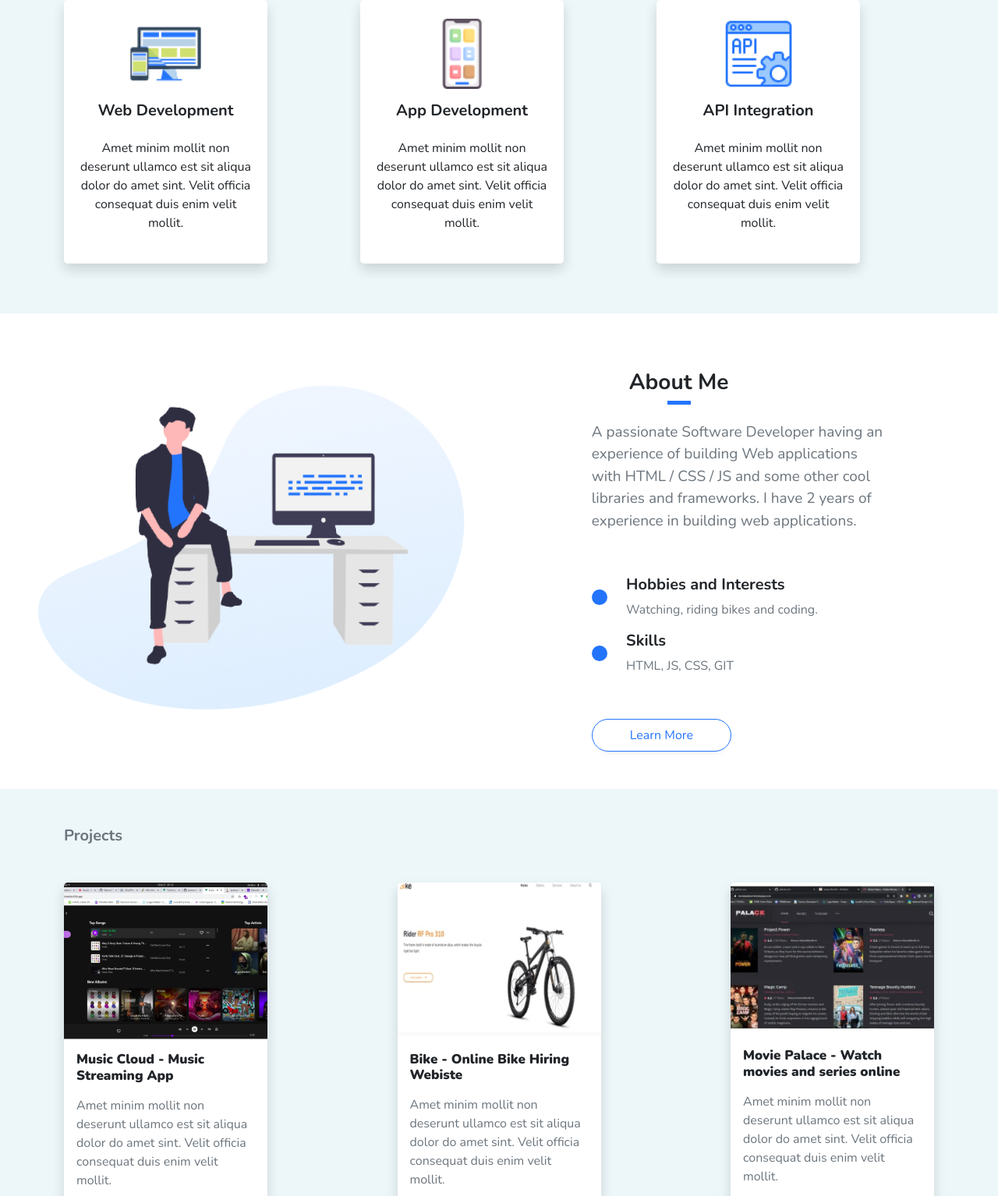
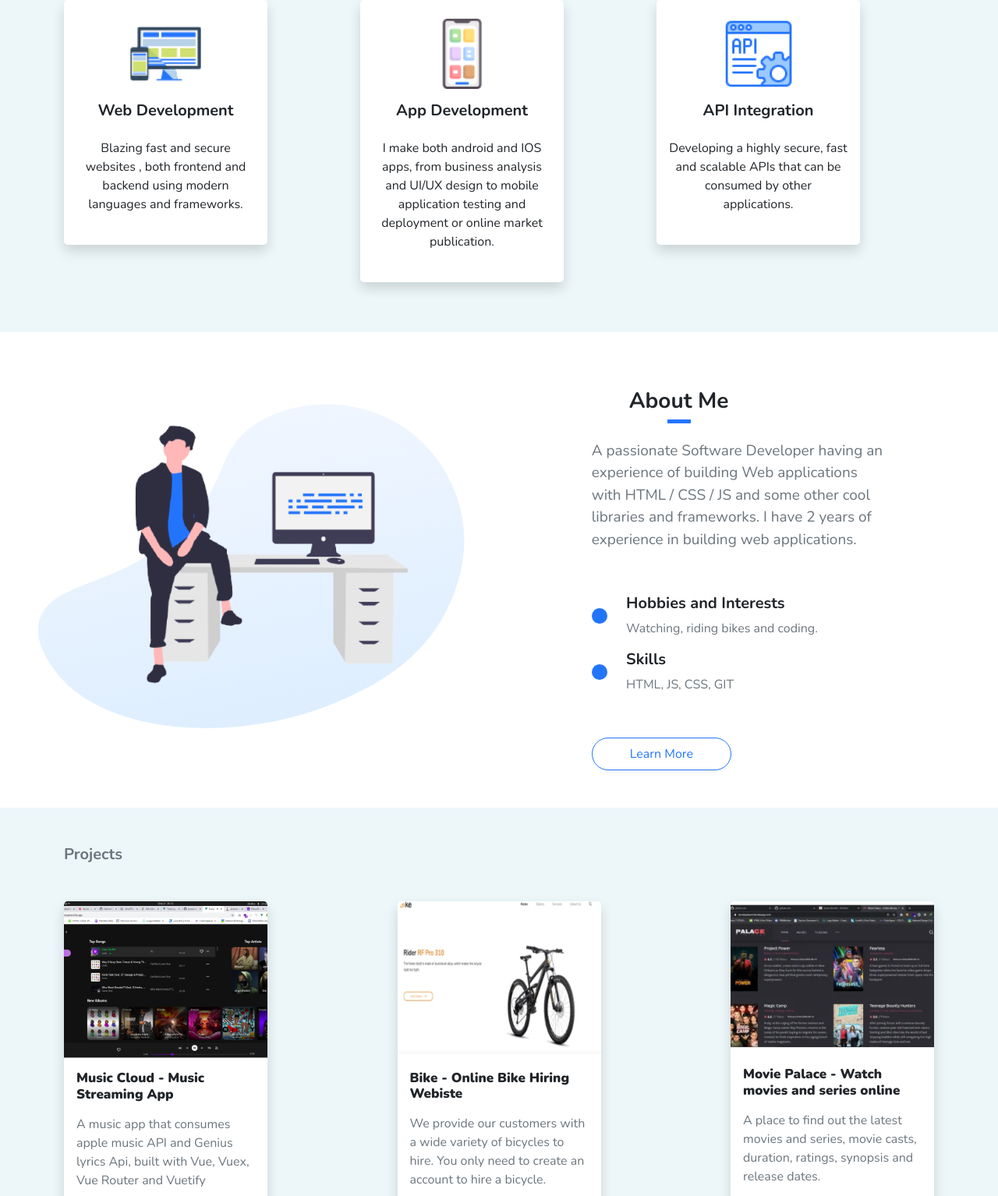
Before and after one commit to james-muriithi/portfolio, a plain HTML site: page index.html in a window 1280 px wide. Shown: the part 896-2430 px from the top of the page at 78% size. Drawn offline with nearby package versions, Linux system fonts and the light colour scheme.

Commit message:
removed dummy data

```diff
--- a/css/style.css
+++ b/css/style.css
@@ -54,6 +54,11 @@ body, html {
     width: 35px;
 }
 
+@media screen and (max-width: 370px) {
+    .social-icons{
+        padding-bottom: 30px;
+    }
+}
 /* services section */
 
 #projects, #services {
--- a/index.html
+++ b/index.html
@@ -66,8 +66,9 @@
                     <div class="col-md-5 col-sm-6">
                         <h1 class="fw-bold title fs-1">Hello 👋 I'm <span class="fw-bolder">James Muriithi</span></h1>
                         <p class="pt-4 description fs-5">
-                            Amet minim mollit non deserunt ullamco est sit aliqua dolor do amet sint. Velit officia
-                            consequat duis enim velit mollit. Exercitation veniam consequat sunt nostrud amet. </p>
+                            I'm a web developer from Nairobi, Kenya. I focus on front-end web development to bring the
+                            best experience to your users. If you need a web developer get in touch with me.
+                        </p>
                         <div class="pt-2 pt-md-5 mt-0 mt-md-5">
                             <button class="btn btn-hire border-1 rounded-pill me-4 px-5 py-2 d-block d-sm-inline mb-3">
                                 Hire Me
@@ -117,8 +118,8 @@
                             <img src="./images/web-design 1.png" alt="" class="service-img img-fluid">
                             <h1 class="fs-5 fw-bold py-3">Web Development</h1>
                             <p class="px-4 px-md-3">
-                                Amet minim mollit non deserunt ullamco est sit aliqua dolor do amet sint. Velit officia
-                                consequat duis enim velit mollit.
+                                Blazing fast and secure websites , both frontend and backend using modern languages and
+                                frameworks.
                             </p>
                         </div>
                     </div>
@@ -127,8 +128,8 @@
                             <img src="./images/app-devt.png" alt="" class="service-img img-fluid">
                             <h1 class="fs-5 fw-bold py-3">App Development</h1>
                             <p class="px-4 px-md-3">
-                                Amet minim mollit non deserunt ullamco est sit aliqua dolor do amet sint. Velit officia
-                                consequat duis enim velit mollit.
+                                I make both android and IOS apps, from business analysis and UI/UX design to mobile
+                                application testing and deployment or online market publication.
                             </p>
                         </div>
                     </div>
@@ -137,8 +138,8 @@
                             <img src="./images/api-devt.png" alt="" class="service-img img-fluid">
                             <h1 class="fs-5 fw-bold py-3">API Integration</h1>
                             <p class="px-4 px-md-3">
-                                Amet minim mollit non deserunt ullamco est sit aliqua dolor do amet sint. Velit officia
-                                consequat duis enim velit mollit.
+                                Developing a highly secure, fast and scalable APIs that can be consumed by other
+                                applications.
                             </p>
                         </div>
                     </div>
@@ -221,8 +222,8 @@
                             <img src="./images/project1.png" alt="" class="service-img img-fluid w-100 rounded-top-3">
                             <h5 class="px-4 px-md-3 project-title pt-3 pb-2">Music Cloud - Music Streaming App</h5>
                             <p class="px-4 px-md-3 text-muted fs-6">
-                                Amet minim mollit non deserunt ullamco est sit aliqua dolor do amet sint. Velit officia
-                                consequat duis enim velit mollit.
+                                A music app that consumes apple music API and Genius lyrics Api, built with Vue, Vuex,
+                                Vue Router and Vuetify
                             </p>
                             <div class="text-start px-4 px-md-3">
                                 <a href="https://musik-cloud.netlify.app/" target="_blank" rel="noreferrer noopener"
@@ -238,8 +239,8 @@
                             <img src="./images/project2.png" alt="" class="service-img img-fluid w-100 rounded-top-3">
                             <h5 class="px-4 px-md-3 project-title pt-3 pb-2">Bike - Online Bike Hiring Webiste</h5>
                             <p class="px-4 px-md-3 text-muted fs-6">
-                                Amet minim mollit non deserunt ullamco est sit aliqua dolor do amet sint. Velit officia
-                                consequat duis enim velit mollit.
+                                We provide our customers with a wide variety of bicycles to hire. You only need to
+                                create an account to hire a bicycle.
                             </p>
                             <div class="text-start px-4 px-md-3">
                                 <a href="https://james-muriithi.github.io/bike-gallery/" target="_blank"
@@ -257,8 +258,8 @@
                             <h5 class="px-4 px-md-3 project-title pt-3 pb-2">Movie Palace - Watch movies and series
                                 online</h5>
                             <p class="px-4 px-md-3 text-muted fs-6">
-                                Amet minim mollit non deserunt ullamco est sit aliqua dolor do amet sint. Velit officia
-                                consequat duis enim velit mollit.
+                                A place to find out the latest movies and series, movie casts, duration, ratings,
+                                synopsis and release dates.
                             </p>
                             <div class="text-start px-4 px-md-3">
                                 <a href="https://moviepalace.herokuapp.com/" target="_blank" rel="noreferrer noopener"
```
